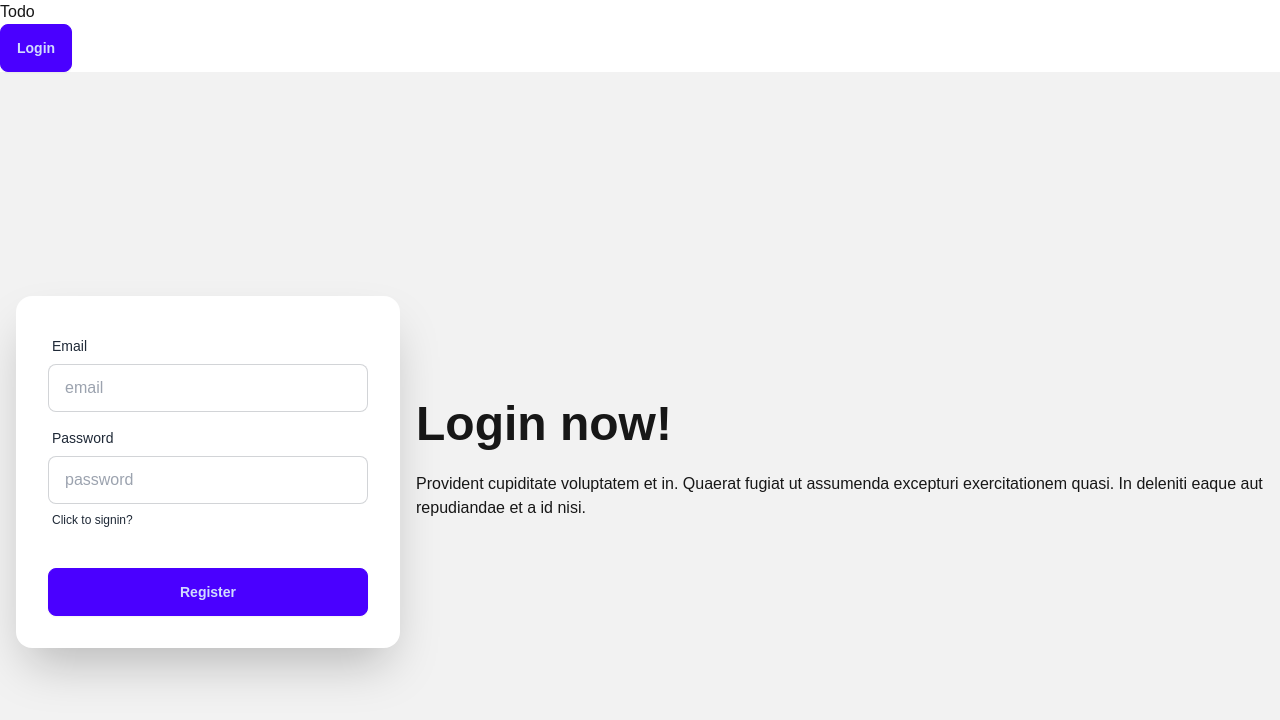
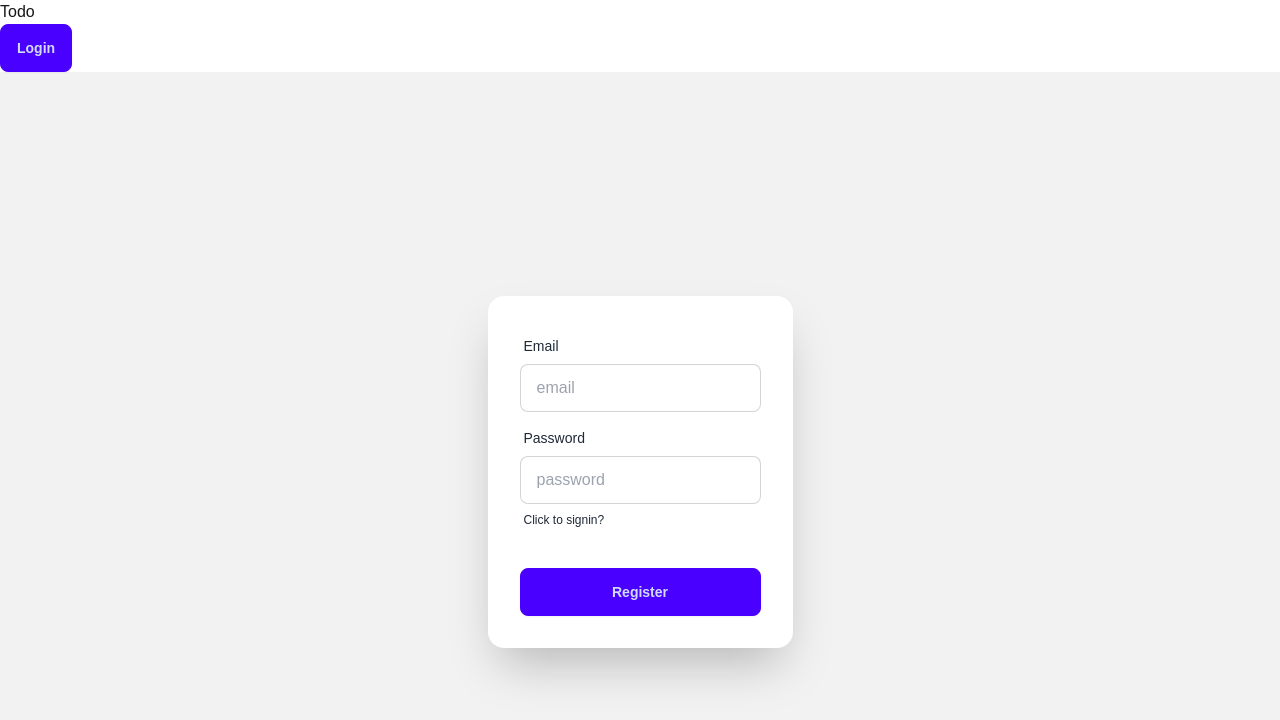
Before and after one commit to Ashique20/next-todo, a Next.js app: page /signup in a window 1280 px wide. Shown: the top 720 px of the page. Built offline with nearby package versions, Linux system fonts and the light colour scheme; no server answers.

Commit message:
redirected

```diff
--- a/src/app/signup/page.jsx
+++ b/src/app/signup/page.jsx
@@ -21,7 +21,7 @@ const SignupForm = () => {
         console.log(resp)
         if(resp.status===200){
             e.target.reset()
-            router.push('/todo')
+            router.push('/login')
 
 
 
@@ -30,13 +30,7 @@ const SignupForm = () => {
     return (
         <div className="hero bg-base-200 min-h-screen">
         <div className="hero-content flex-col lg:flex-row-reverse">
-          <div className="text-center lg:text-left">
-            <h1 className="text-5xl font-bold">Login now!</h1>
-            <p className="py-6">
-              Provident cupiditate voluptatem et in. Quaerat fugiat ut assumenda excepturi exercitationem
-              quasi. In deleniti eaque aut repudiandae et a id nisi.
-            </p>
-          </div>
+
           <div className="card bg-base-100 w-full max-w-sm shrink-0 shadow-2xl">
             <form onSubmit={handleSignUp} className="card-body">
               <div className="form-control">
```
